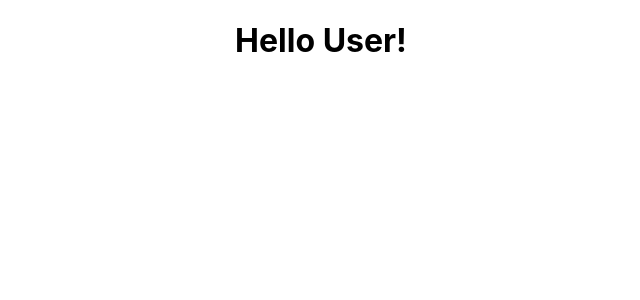
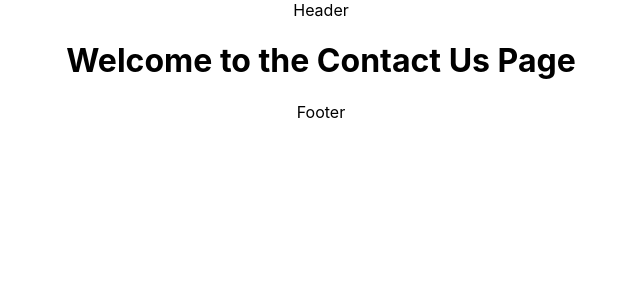
Before and after one commit to govind01a/Student-Adaptability-Level-UI, a React (Create React App) app: page /contact in a window 1280 px wide. Shown: the top 300 px of the page, without its empty margins (319-959 px from the left). Built offline with nearby package versions, Linux system fonts and the light colour scheme.

Commit message:
Installing react-router-dom and setting up base driectory structure

```diff
--- a/package.json
+++ b/package.json
@@ -10,6 +10,7 @@
     "react": "^18.3.1",
     "react-dom": "^18.3.1",
     "react-redux": "^9.1.2",
+    "react-router-dom": "^6.27.0",
     "react-scripts": "5.0.1",
     "web-vitals": "^2.1.4"
   },
--- a/public/index.html
+++ b/public/index.html
@@ -9,7 +9,7 @@
       name="description"
       content="Web site created using create-react-app"
     />
-    <link rel="apple-touch-icon" href="%PUBLIC_URL%/logo192.png" />
+    <!-- <link rel="apple-touch-icon" href="%PUBLIC_URL%/logo192.png" /> -->
     <!--
       manifest.json provides metadata used when your web app is installed on a
       user's mobile device or desktop. See https://developers.google.com/web/fundamentals/web-app-manifest/
--- a/src/App.jsx
+++ b/src/App.jsx
@@ -1,9 +1,14 @@
 import './App.css';
+import AppRoutes from './Routes/AppRoutes';
+import Header from './Components/header/Header';
+import Footer from './Components/footer/Footer';
 
 function App() {
   return (
     <div className="App">
-      <h1>Hello User!</h1>
+      <Header />
+      <AppRoutes />
+      <Footer />
     </div>
   );
 }
--- /dev/null
+++ b/src/Components/footer/Footer.jsx
@@ -0,0 +1,11 @@
+import React from 'react'
+
+function Footer() {
+  return (
+    <>
+      <div>Footer</div>
+    </>
+  )
+}
+
+export default Footer
--- /dev/null
+++ b/src/Components/header/Header.jsx
@@ -0,0 +1,11 @@
+import React from 'react'
+
+function Header() {
+  return (
+    <>
+      <div>Header</div>
+    </>
+  )
+}
+
+export default Header
--- /dev/null
+++ b/src/Pages/aboutUs/AboutUs.jsx
@@ -0,0 +1,11 @@
+import React from 'react'
+
+function AboutUs() {
+  return (
+    <>
+      <h1>Welcome to the About Us Page</h1>
+    </>
+  )
+}
+
+export default AboutUs
--- /dev/null
+++ b/src/Pages/contactUs/ContactUs.jsx
@@ -0,0 +1,11 @@
+import React from 'react'
+
+function ContactUs() {
+  return (
+    <>
+      <h1>Welcome to the Contact Us Page</h1>
+    </>
+  )
+}
+
+export default ContactUs
--- /dev/null
+++ b/src/Pages/home/HomePage.jsx
@@ -0,0 +1,11 @@
+import React from 'react'
+
+function HomePage() {
+  return (
+    <>
+      <h1>Welcome to the Home Page</h1>
+    </>
+  )
+}
+
+export default HomePage
--- /dev/null
+++ b/src/Pages/notFound/NotFound.jsx
@@ -0,0 +1,11 @@
+import React from 'react'
+
+function NotFound() {
+  return (
+    <>
+      <h1>404 - Page Not Found</h1>
+    </>
+  )
+}
+
+export default NotFound
--- a/src/features/sda-form/SdaForm.jsx
+++ b/src/Pages/sda-form/SdaForm.jsx
@@ -3,7 +3,7 @@ import React from 'react'
 function SdaForm() {
   return (
     <>
-    <div>SdaForm</div>
+      <div>SdaForm</div>
     </>
   )
 }
--- /dev/null
+++ b/src/Routes/AppRoutes.jsx
@@ -0,0 +1,32 @@
+// src/routes/AppRoutes.js
+
+import React, { Suspense, lazy } from 'react';
+import { BrowserRouter as Router, Route, Routes } from 'react-router-dom';
+
+// Lazy-loaded components
+const Home = lazy(() => import('../Pages/home/HomePage'));
+const AboutUs = lazy(() => import('../Pages/aboutUs/AboutUs'));
+const ContactUs = lazy(() => import('../Pages/contactUs/ContactUs'));
+const SDAForm = lazy(() => import('../Pages/sda-form/SdaForm'));
+const NotFound = lazy(() => import('../Pages/notFound/NotFound'));
+
+const AppRoutes = () => {
+  return (
+    <Router>
+      {/* Suspense allows fallback loading while components load */}
+      <Suspense fallback={<div>Loading...</div>}>
+        <Routes>
+          {/* Use JSX elements for rendering components */}
+          <Route path="/" element={<Home />} />
+          <Route path="/about" element={<AboutUs />} />
+          <Route path="/contact" element={<ContactUs />} />
+          <Route path="/sda-form" element={<SDAForm />} />
+          {/* If no route matches, show 404 page */}
+          <Route path="*" element={<NotFound />} />
+        </Routes>
+      </Suspense>
+    </Router>
+  );
+};
+
+export default AppRoutes;
```
Also changed, not shown: public/manifest.json, 1 other file (tests, documents, lock files or other folders).
